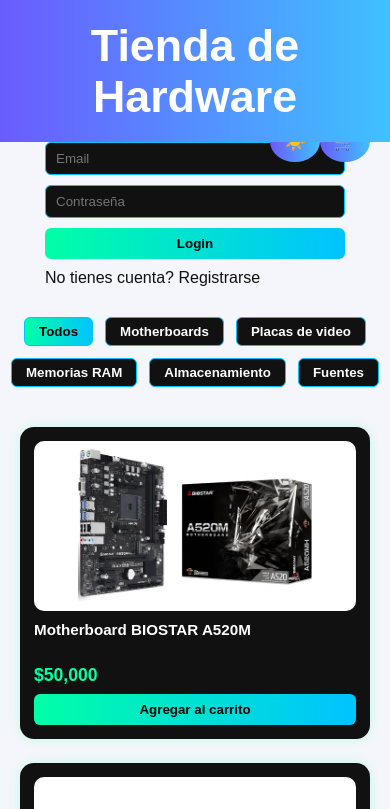
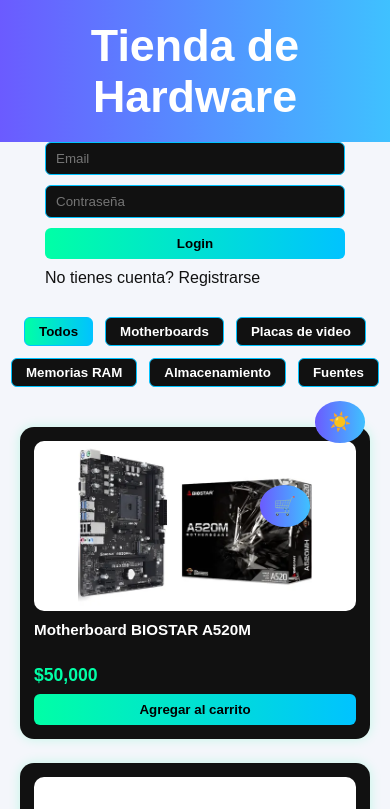
Before and after one commit to EnzoBernaola/tienda-react, a React app in the folder frontend/: page / in a window 390 px wide. Shown: the top 809 px of the page. Built offline with nearby package versions, Linux system fonts and the light colour scheme; the HTML template or start-up script is replaced by a standard one.

Commit message:
Ajustes responsive: íconos respetan header en móvil

```diff
--- a/frontend/src/pages/Home.css
+++ b/frontend/src/pages/Home.css
@@ -252,22 +252,26 @@
   }
 
 
+  .theme-toggle,
   .cart-toggle {
-    top: 120px;
-    right: 20px;
+    position: absolute;
+    top: 50%;
+    transform: translateY(-50%);
+    display: block;
+    margin-bottom: 10px;
+    z-index: 400;
   }
 
 
-  .theme-toggle {
-    top: 120px;
-    right: 70px;
+  .cart-toggle {
+    top: 60%; /
   }
 
+  .cart-container {
+    top: 100px;
 
-  .cart-container {
-    top: 160px;
+    right: 10px;
     width: 90%;
-    right: 5%;
     max-height: 60vh;
   }
 }
```
